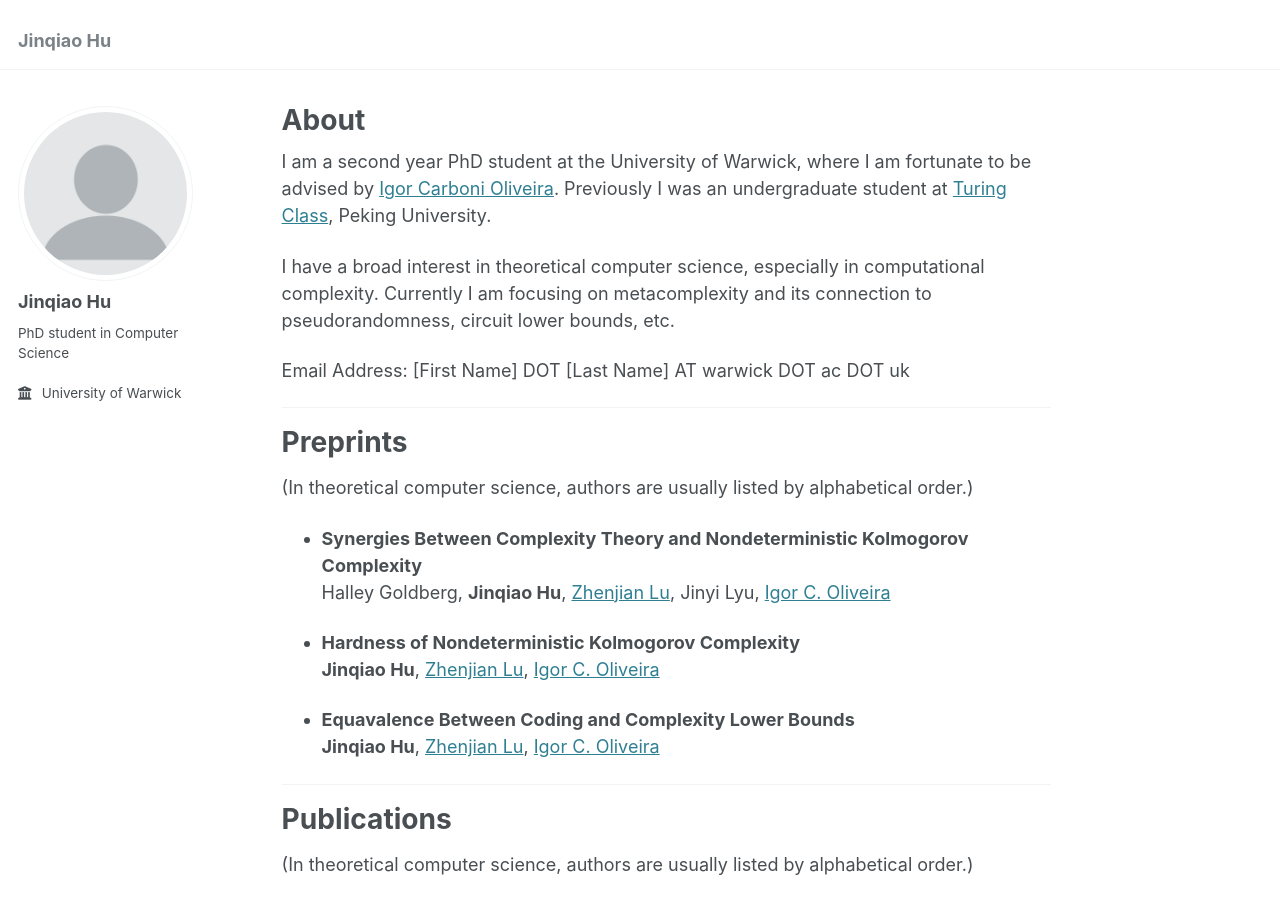
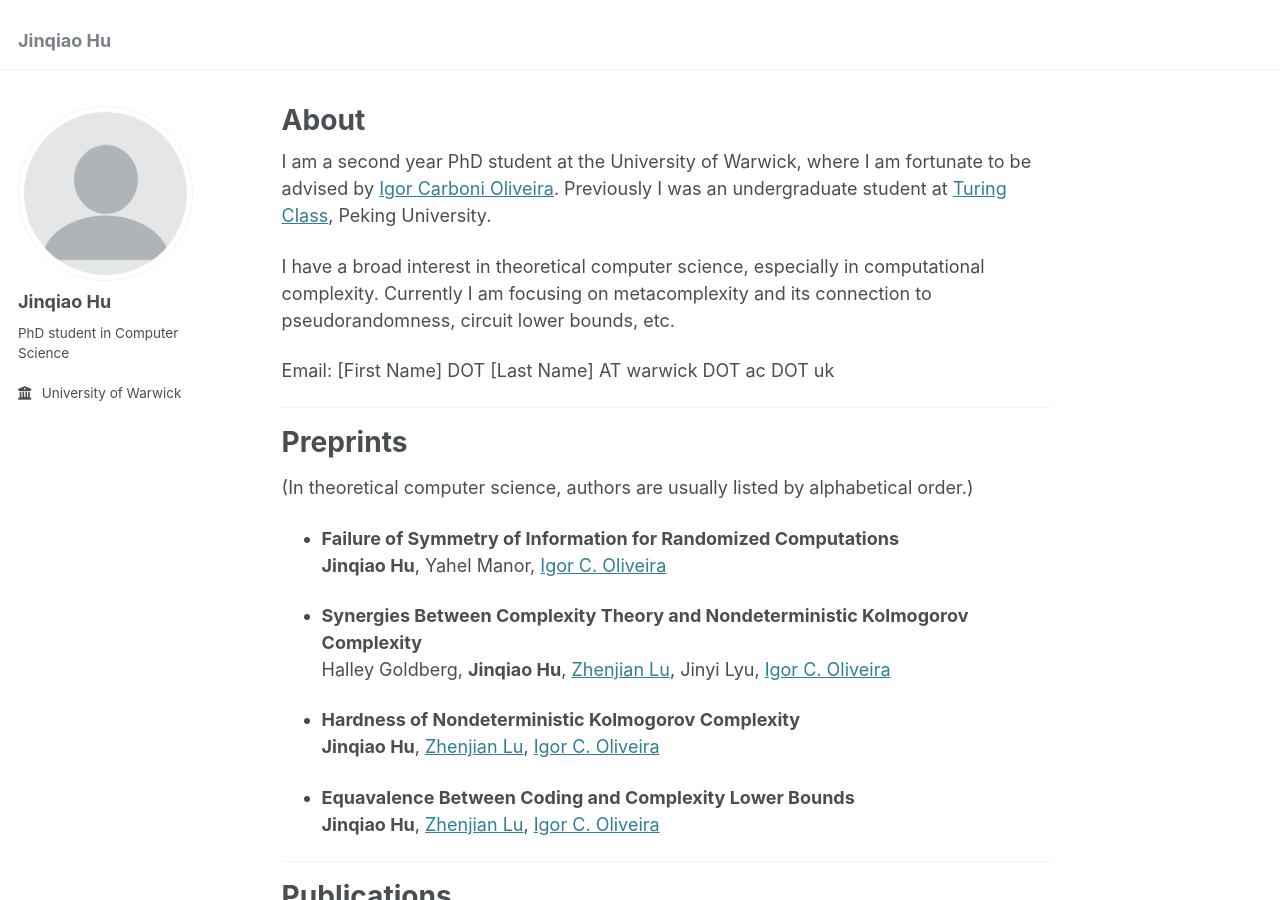
Before and after one commit to jinqiaohu/jinqiaohu.github.io, a Jekyll site: the page built from _pages/about.md, in a window 1280 px wide and 900 px high. Built offline with Jekyll 4.4.1, drawn with Linux system fonts in a browser that asks for light colours.

Commit message:
added new paper

```diff
--- a/_pages/about.md
+++ b/_pages/about.md
@@ -12,7 +12,7 @@ I am a second year PhD student at the University of Warwick, where I am fortunat
 
 I have a broad interest in theoretical computer science, especially in computational complexity. Currently I am focusing on metacomplexity and its connection to pseudorandomness, circuit lower bounds, etc.
 
-Email Address: [First Name] DOT [Last Name] AT warwick DOT ac DOT uk
+Email: [First Name] DOT [Last Name] AT warwick DOT ac DOT uk
 
 ---
 
@@ -20,6 +20,8 @@ Email Address: [First Name] DOT [Last Name] AT warwick DOT ac DOT uk
 
 (In theoretical computer science, authors are usually listed by alphabetical order.)
 
++ **Failure of Symmetry of Information for Randomized Computations**\\
+**Jinqiao Hu**, Yahel Manor, [Igor C. Oliveira](https://www.dcs.warwick.ac.uk/~igorcarb/)
 
 + **Synergies Between Complexity Theory and Nondeterministic Kolmogorov Complexity**\\
 Halley Goldberg, **Jinqiao Hu**, [Zhenjian Lu](https://luzhenjian.github.io/), Jinyi Lyu, [Igor C. Oliveira](https://www.dcs.warwick.ac.uk/~igorcarb/)
```
